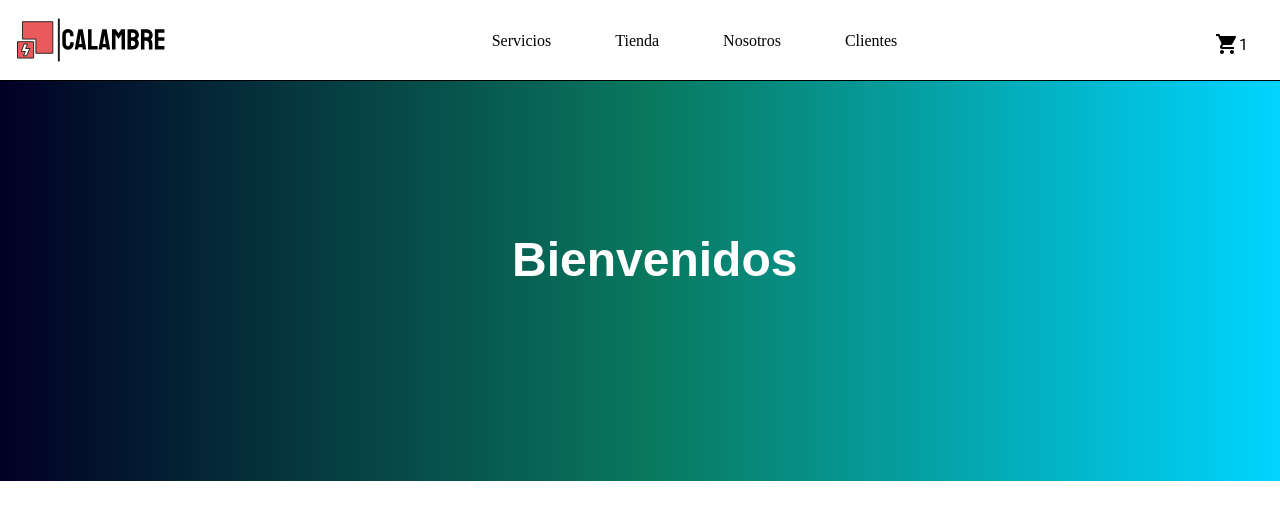
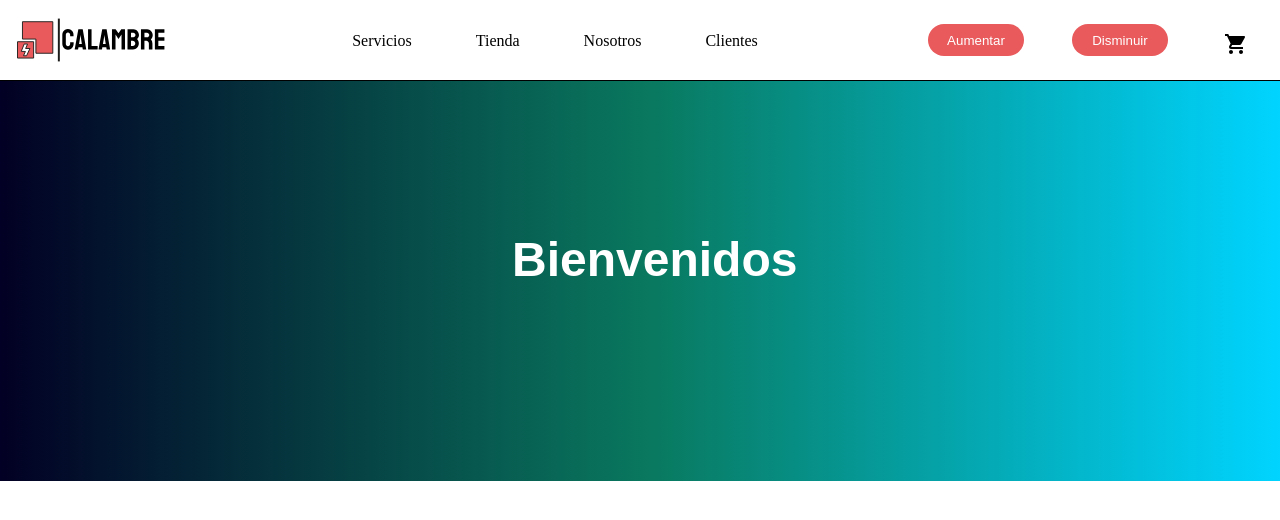
Before and after one commit to aldobaldi/Calambre-Baldi-React, a React (Create React App) app: page / in a window 1280 px wide. Shown: the top 520 px of the page. Built offline with nearby package versions, Linux system fonts and the light colour scheme.

Commit message:
agrego botones y contador

```diff
--- a/src/componentes/NavBar/NavBar.css
+++ b/src/componentes/NavBar/NavBar.css
@@ -32,3 +32,15 @@
     margin: 2rem;
 
 }
+.navbar button{
+    display: flex;
+    justify-content: center;
+    align-items: center;
+    margin: 1.5rem;
+    height: 2rem;
+    width: 6rem;
+    border-radius: 1.5rem;
+    color:white;
+    border:none;
+    background-color: rgb(233,90,92);
+}
--- a/src/componentes/NavBar/NavBar.jsx
+++ b/src/componentes/NavBar/NavBar.jsx
@@ -1,9 +1,19 @@
-import * as React from 'react'
+import  React, {useState}from 'react'
 import './NavBar.css';
 import logo from '../../multimedia/svg_iconos/logosvg.svg'
 import ShoppingCartIcon from '@material-ui/icons/ShoppingCart';
 
 export const NavBar = () => {
+
+    const [numero, setNumero] = useState();
+
+    const Aumentar = () => {
+      setNumero((prevState) => prevState + 1);
+    }
+    const Disminuir =()=>{
+        setNumero((prevState)=>prevState -1);
+    }
+
     return (
         <div className="navbar">
             <img
@@ -15,8 +25,10 @@ export const NavBar = () => {
                 <li>Nosotros</li>
                 <li>Clientes</li>
             </ul>
+            <button onClick ={Aumentar}>Aumentar</button>
+            <button onClick ={Disminuir}>Disminuir</button>
             <div>
-                <span> <ShoppingCartIcon/> 1 </span>
+                <span> <ShoppingCartIcon/> {numero}</span>
             </div>
         </div>
     )
```
Also changed, not shown: src/componentes/Header/Header.jsx (+6 -2 lines).
